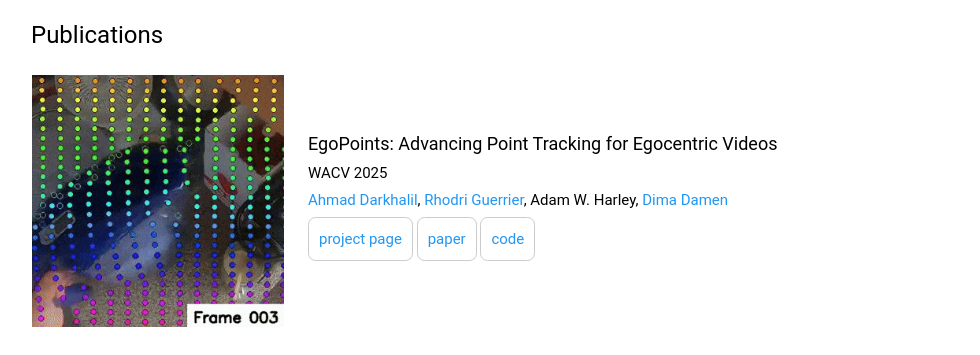
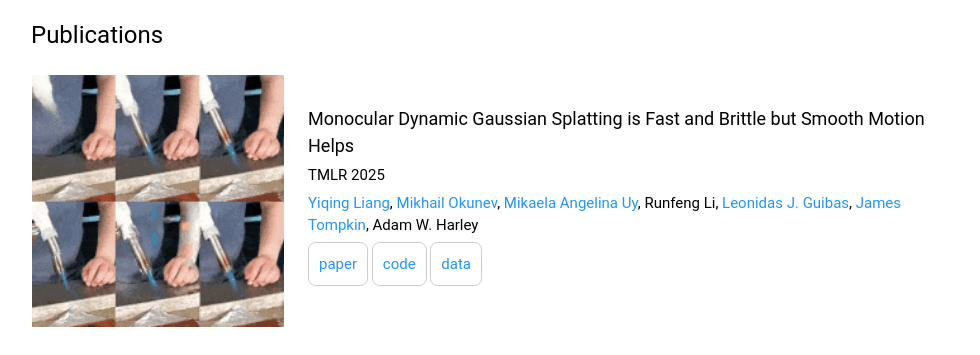
Before and after one commit to aharley/aharley.github.io, a plain HTML site: page index.html in a window 1280 px wide. Shown: the part 794-1149 px from the top of the page, without its empty margins (149-1129 px from the left). Drawn offline with nearby package versions, Linux system fonts and the light colour scheme.

Commit message:
added dygau

```diff
--- a/index.html
+++ b/index.html
@@ -182,6 +182,30 @@
 	</ul>
 
 	<div class="container w3-text-black w3-large"><h3>Publications</h3></div>
+
+	<table class="papertable">
+	  <tr style="padding:0px">
+	    <td class="paperimage">
+	      <img src="./images/dygaubench_opt.gif" class="nopadimg">
+	    </td>
+	    <td class="papertext">
+	      <h5>Monocular Dynamic Gaussian Splatting is Fast and Brittle but Smooth Motion Helps</h5>
+	      <p>TMLR 2025</p>
+	      <p>
+		<a href="https://lynl7130.github.io/">Yiqing Liang</a>,
+		<a href="https://scholar.google.com/citations?user=_owXoG4AAAAJ&hl=en">Mikhail Okunev</a>,
+		<a href="https://mikacuy.github.io/">Mikaela Angelina Uy</a>,
+		Runfeng Li,
+		<a href="https://geometry.stanford.edu/member/guibas/">Leonidas J. Guibas</a>,
+		<a href="https://jamestompkin.com/">James Tompkin</a>,
+		Adam W. Harley
+	      </p>
+	      <a class="w3-button btn w3-white w3-text-blue w3-border" href="https://arxiv.org/abs/2412.04457">paper</a>
+	      <a class="w3-button btn w3-white w3-text-blue w3-border" href="https://github.com/lynl7130/MonoDyGauBench_code">code</a>
+	      <a class="w3-button btn w3-white w3-text-blue w3-border" href="https://onedrive.live.com/?id=4DD35D8EE847A247%21sdb9da2994f59411c8928d856e69a8ae5&cid=4dd35d8ee847a247&ithint=folder&redeem=aHR0cHM6Ly8xZHJ2Lm1zL2YvYy80ZGQzNWQ4ZWU4NDdhMjQ3L0VwbWluZHRaVHh4QmlTallWdWFhaXVVQnI3dzNuT3pFbDZHanJXam1WUHVCRnc%5FZT1jVzVnZzE&v=validatepermission">data</a>
+	    </td>
+	  </tr>
+	</table> <!-- end paper table -->
 
 	<table class="papertable">
 	  <tr style="padding:0px">
@@ -439,7 +463,7 @@
 	    </td>
 	    <td class="papertext">
 	      <h5>Cross-Image Context Matters for Bongard Problems</h5>
-	      <p>arXiv 2023</p>
+	      <p>TMLR 2024</p>
 	      <p><a href="https://github.com/nraghuraman/bongard-context/">Nikhil Raghuraman</a>,
 		Adam W. Harley,
 		<a href="https://geometry.stanford.edu/member/guibas/">Leonidas J. Guibas</a>
```
Also changed, not shown: images/dygaubench_opt.gif (added).
